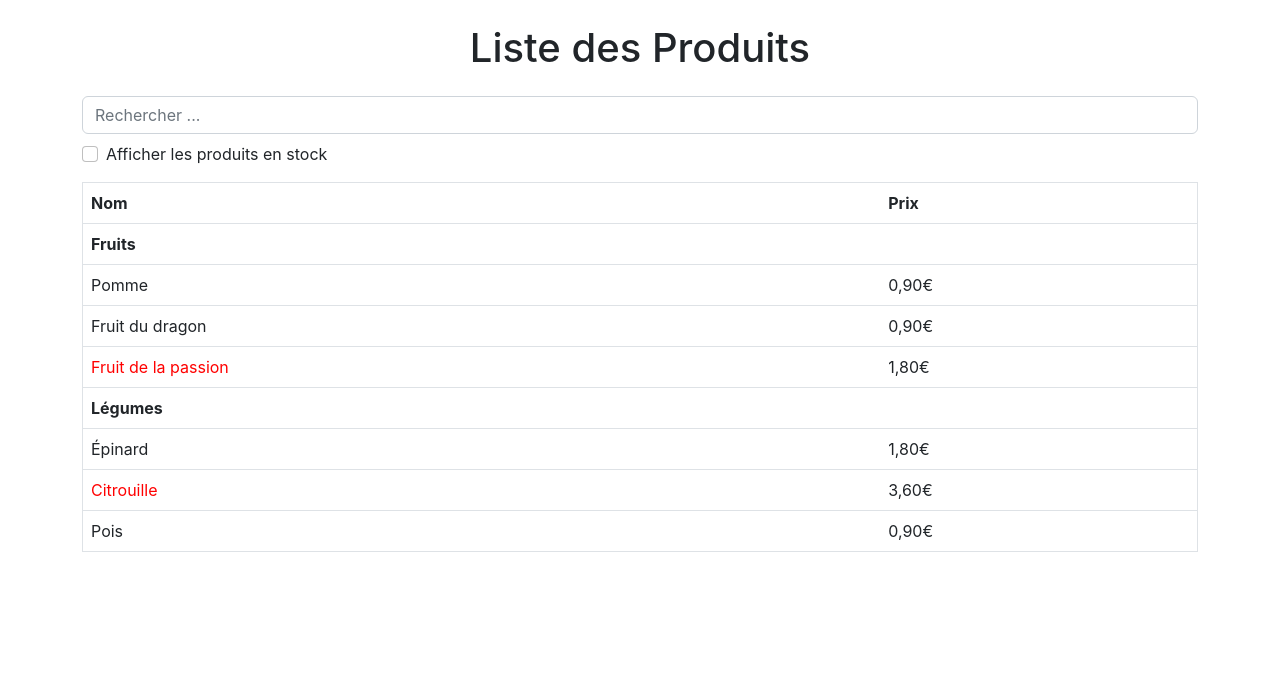
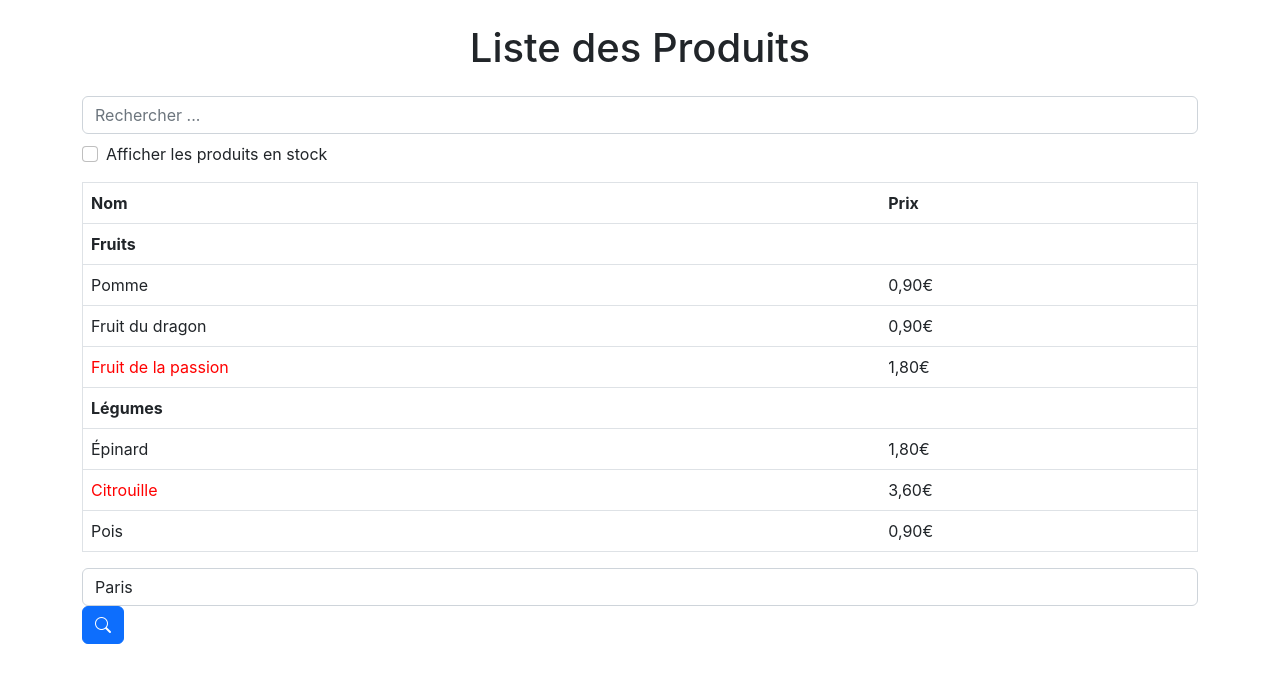
Before and after one commit to 5sensprod/react_folio_5sp, a React (Create React App) app: page / in a window 1280 px wide. Shown: the top 682 px of the page. Built offline with nearby package versions, Linux system fonts and the light colour scheme.

Commit message:
ajout Icion et fetch meteo

```diff
--- a/package.json
+++ b/package.json
@@ -8,6 +8,7 @@
     "@testing-library/react": "^13.4.0",
     "@testing-library/user-event": "^13.5.0",
     "axios": "^1.5.1",
+    "bootstrap-icons": "^1.11.1",
     "framer-motion": "^10.16.4",
     "react": "^18.2.0",
     "react-dom": "^18.2.0",
--- a/src/components/App.js
+++ b/src/components/App.js
@@ -4,6 +4,7 @@ import { SearchBar } from './forms/SearchBar'
 import { ProductTable } from './products/ProductTable'
 import { removeAccents } from '../utils/stringHelpers'
 import { PageTitle } from './common/PageTitle'
+import Weather from './weather/Weather'
 
 function App() {
   const [showStockedOnly, setShowStockedOnly] = useState(false)
@@ -30,6 +31,7 @@ function App() {
         onStockedOnlyChange={setShowStockedOnly}
       />
       <ProductTable products={visibleProducts} />
+      <Weather />
     </div>
   )
 }
--- /dev/null
+++ b/src/components/common/Icon.jsx
@@ -0,0 +1,5 @@
+export function Icon({ iconName, onClick, additionalClasses = '' }) {
+  return (
+    <i className={`bi ${iconName} ${additionalClasses}`} onClick={onClick}></i>
+  )
+}
--- /dev/null
+++ b/src/components/forms/SubmitButton.jsx
@@ -0,0 +1,15 @@
+import PropTypes from 'prop-types'
+import { Icon } from '../common/Icon'
+
+export function SubmitButton({ label, iconName, onClick }) {
+  return (
+    <button type="submit" className="btn btn-primary" onClick={onClick}>
+      {iconName ? <Icon iconName={iconName} /> : label}
+    </button>
+  )
+}
+
+SubmitButton.propTypes = {
+  label: PropTypes.string.isRequired,
+  onClick: PropTypes.func,
+}
--- /dev/null
+++ b/src/components/weather/Weather.js
@@ -0,0 +1,54 @@
+import React, { useState } from 'react'
+import axios from 'axios'
+import { Input } from '../forms/Inputs'
+import { SubmitButton } from '../forms/SubmitButton'
+import 'bootstrap-icons/font/bootstrap-icons.css'
+
+function Weather() {
+  const [query, setQuery] = useState('Paris') // Par défaut, on met Paris
+  const [weather, setWeather] = useState(null)
+
+  const apiKey = '011227f0852ee382a5cc27ce6d920a9b'
+
+  const fetchWeather = async (e) => {
+    e.preventDefault()
+
+    try {
+      const response = await axios.get(
+        `http://api.openweathermap.org/data/2.5/weather?q=${query}&appid=${apiKey}&units=metric`,
+      )
+      setWeather(response.data)
+    } catch (error) {
+      console.error('Erreur lors de la récupération des données météo:', error)
+    }
+  }
+
+  return (
+    <div>
+      <form onSubmit={fetchWeather}>
+        <Input
+          value={query}
+          placeholder="Entrer le nom de la ville..."
+          onChange={(value) => setQuery(value)}
+        />
+        <SubmitButton iconName="bi-search" onClick={fetchWeather} />
+      </form>
+
+      {weather && (
+        <div>
+          <h2>
+            {weather.name}, {weather.sys.country}
+          </h2>
+          <p>Température: {weather.main.temp}°C</p>
+          <p>Condition: {weather.weather[0].description}</p>
+          <img
+            src={`http://openweathermap.org/img/w/${weather.weather[0].icon}.png`}
+            alt="Weather icon"
+          />
+        </div>
+      )}
+    </div>
+  )
+}
+
+export default Weather
```
Also changed, not shown: src/components/forms/Button.jsx (added, +7 -0 lines), 1 other file (tests, documents, lock files or other folders).
